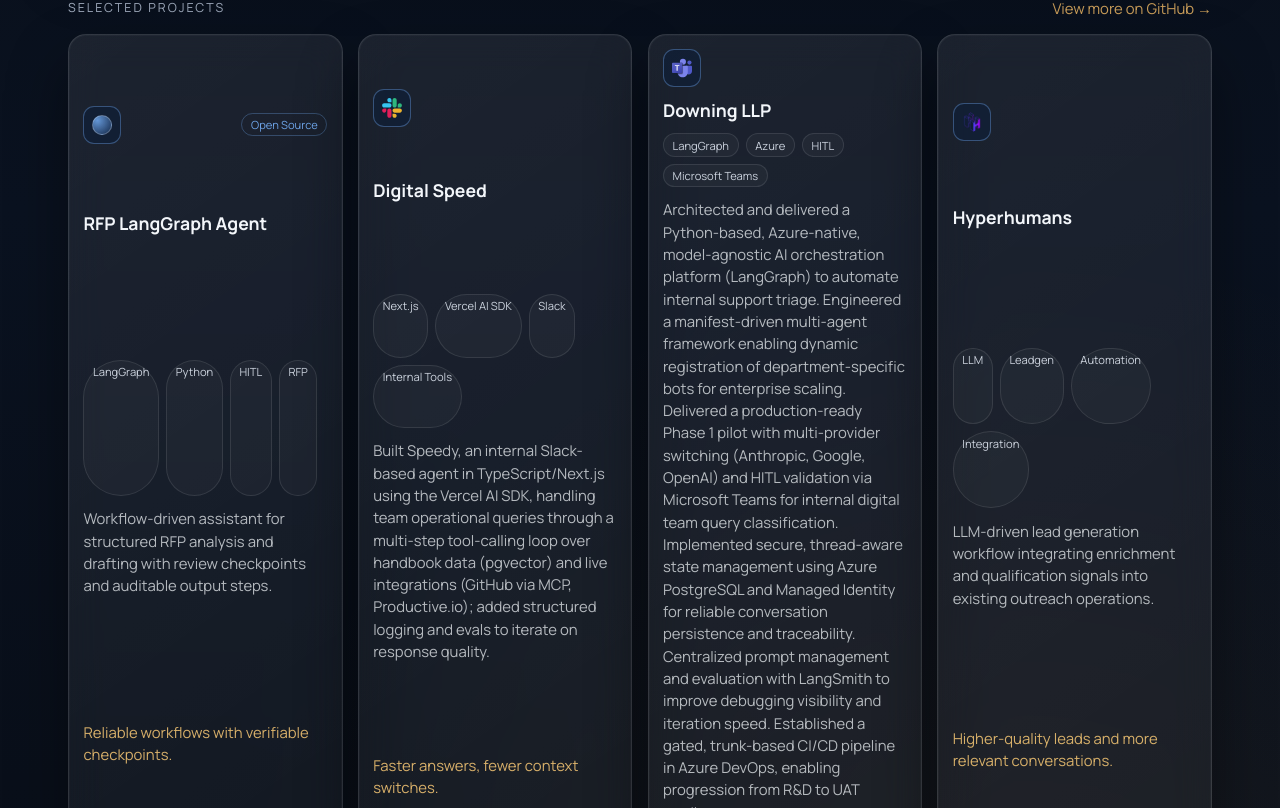
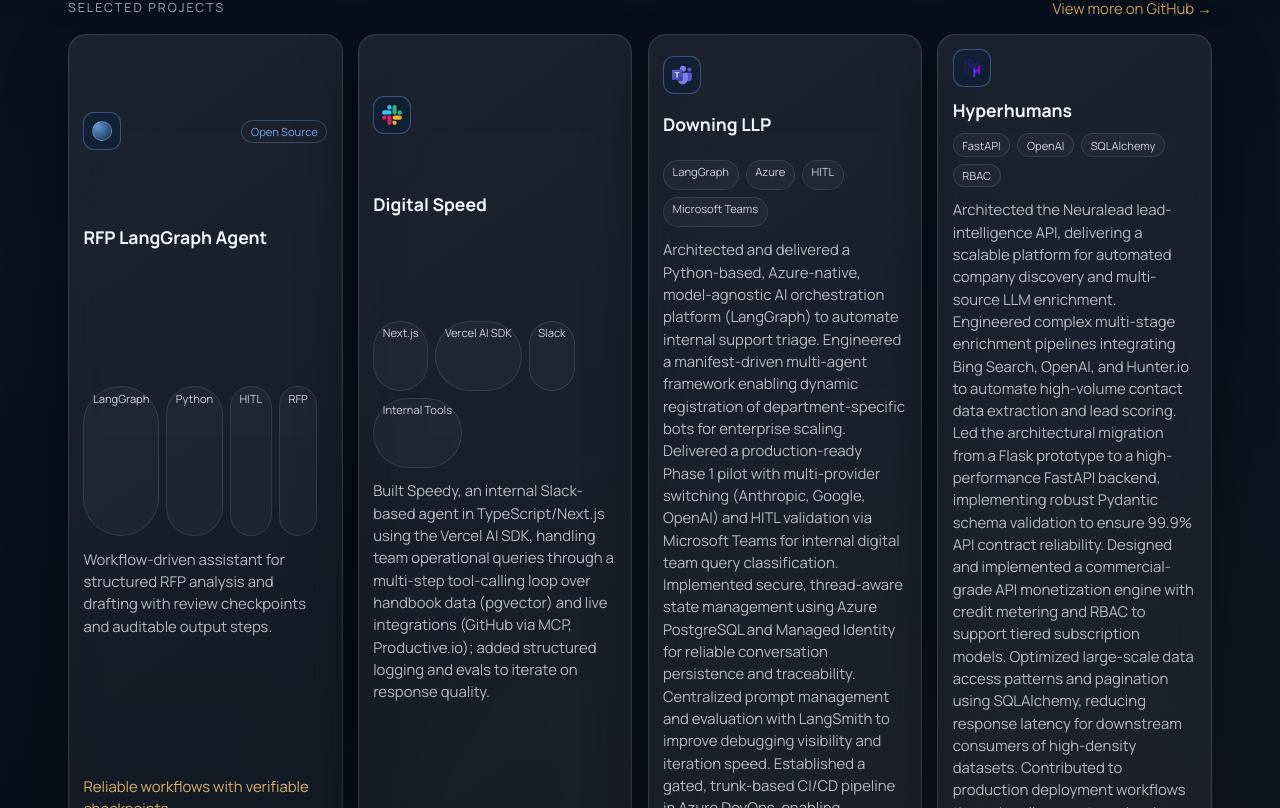
Before and after one commit to ajrlewis/ajrlewis, a Next.js app in the folder apps/web/: page / in a window 1280 px wide. Shown: the part 1512-2320 px from the top of the page. Built offline with nearby package versions, Linux system fonts and the light colour scheme.

Commit message:
copy(web): expand hyperhumans neuralead project summary

```diff
--- a/apps/web/app/page.tsx
+++ b/apps/web/app/page.tsx
@@ -147,9 +147,9 @@
   },
   {
     title: "Hyperhumans",
-    tags: ["LLM", "Leadgen", "Automation", "Integration"],
+    tags: ["FastAPI", "OpenAI", "SQLAlchemy", "RBAC"],
     description:
-      "LLM-driven lead generation workflow integrating enrichment and qualification signals into existing outreach operations.",
+      "Architected the Neuralead lead-intelligence API, delivering a scalable platform for automated company discovery and multi-source LLM enrichment. Engineered complex multi-stage enrichment pipelines integrating Bing Search, OpenAI, and Hunter.io to automate high-volume contact data extraction and lead scoring. Led the architectural migration from a Flask prototype to a high-performance FastAPI backend, implementing robust Pydantic schema validation to ensure 99.9% API contract reliability. Designed and implemented a commercial-grade API monetization engine with credit metering and RBAC to support tiered subscription models. Optimized large-scale data access patterns and pagination using SQLAlchemy, reducing response latency for downstream consumers of high-density datasets. Contributed to production deployment workflows through pull requests and main-branch integration in CI/CD pipelines supporting deployment to Google Cloud Run.",
     outcome: "Higher-quality leads and more relevant conversations.",
     icon: "spark",
     iconSrc: "/icons/hyperhumans.png"
```
